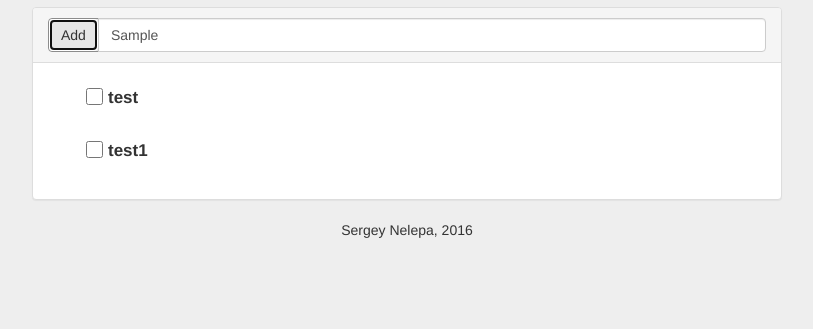
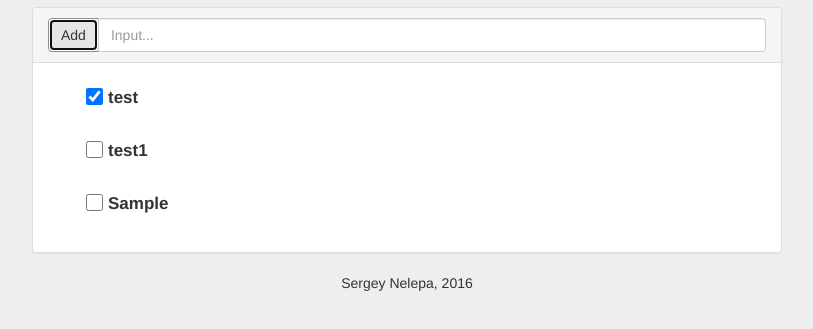
Before and after one commit to arzahs/todo-angular, a plain HTML site: page index.html in a window 1280 px wide. Both pictures are taken after typing "Sample" into the empty fields and a click on the button "Add". Shown: the part 63-392 px from the top of the page, without its empty margins (233-1046 px from the left). Drawn offline with Linux system fonts and the light colour scheme.

Commit message:
added fun for adding task

```diff
--- a/index.html
+++ b/index.html
@@ -8,26 +8,26 @@
   <script type="text/javascript" src='js/angular.min.js'></script>
   <script type="text/javascript" src='js/app.js'></script>
 </head>
-<body>
-  <div ng-app='todoApp' class="container">
-	<div class="row">
+<body ng-app='todoApp'>
+  <div  class="container">
+	<div class="row" ng-controller='ListCtrl'>
    		<div class="col-md-8 col-md-offset-2">
    			<div class="wrapper"><h1>ToDoList</h1></div>
     		<div class="panel panel-default">
         		<div class="panel-heading">
         			<div class="input-group">
       					<span class="input-group-btn">
-        					<button class="btn btn-default" id="sub" type="button">Add</button>
+        					<button class="btn btn-default" id="sub" type="button" ng-click="addTask()">Add</button>
       					</span>
-      					<input type="text" class="form-control" id="bisiness" placeholder="Input...">
+      					<input type="text" class="form-control" id="bisiness" ng-keyup="$event.keyCode == 13 && addTask()" ng-model="newTask" placeholder="Input...">
    			 		</div>
   			</div>
-    		<div class="panel-body" ng-controller='ListCtrl'>
+    		<div class="panel-body">
 				<ul id="todo" ng-repeat="item in items">
 					<!-- <li><input type="checkbox"><label contenteditable="true">Test</label>
 					<div class="destroy"></div>
 					</li> -->
-          <li><input type="checkbox"><label contenteditable="true">{{ item.task }}</label></li>
+          <li><input type="checkbox" ng-model="item.status"><label contenteditable="true">{{ item.task }}</label></li>
 
 				</ul>
 			</div>
--- a/js/app.js
+++ b/js/app.js
@@ -1,11 +1,18 @@
 var todoApp = angular.module('todoApp', []);
 
 var model = [
-  {task: 'test', status: false},
+  {task: 'test', status: true},
   {task: 'test1', status: false}
 ];
 
 todoApp.controller('ListCtrl', function ($scope){
   $scope.items = model;
 
+  $scope.addTask = function () {
+    model.push({task: $scope.newTask, status: false});
+    $scope.newTask = '';
+  }
+
+  $scope.newTask = '';
+
 });
```
